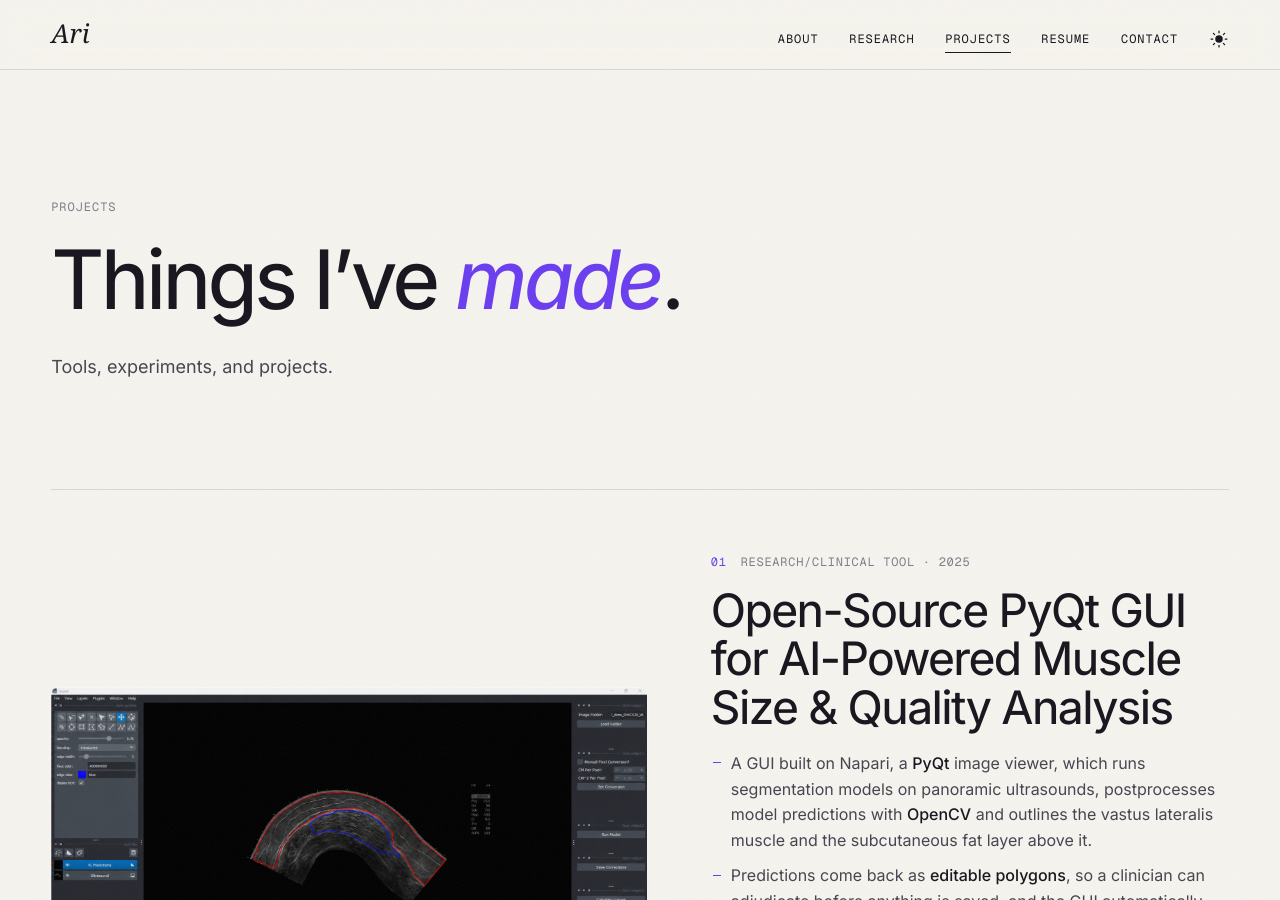
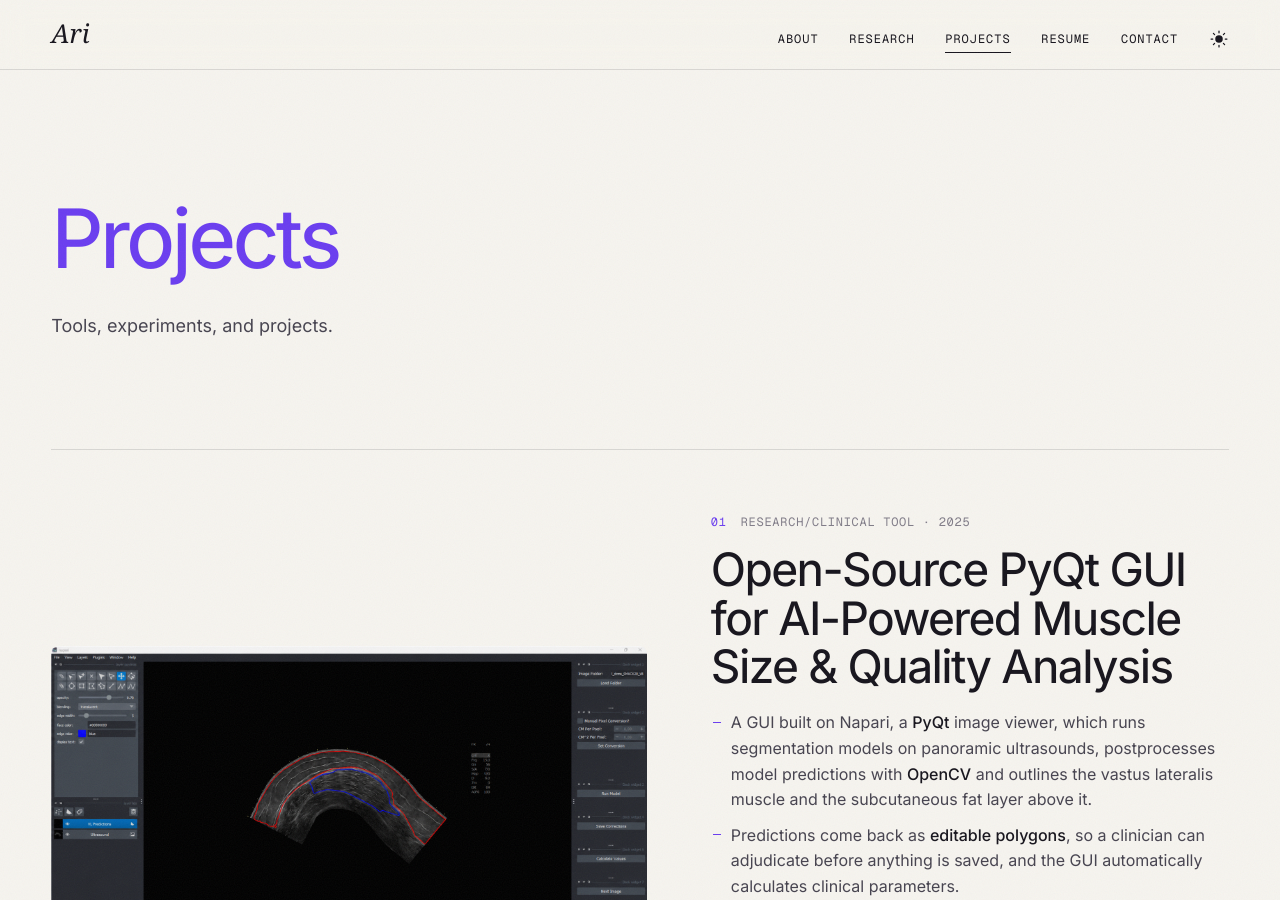
Before and after one commit to Arimitsu06/Arimitsu06.github.io, a Jekyll site: the page built from projects.html, in a window 1280 px wide and 900 px high. Built offline with Jekyll 4.4.1, drawn with Linux system fonts in a browser that asks for light colours; some web fonts are replaced.

Commit message:
Change research and project page titles

```diff
--- a/assets/css/site.css
+++ b/assets/css/site.css
@@ -610,6 +610,7 @@ a:hover > .arrow { transform: translate(2px, -2px); }
   line-height: 1;
   letter-spacing: -0.045em;
   text-wrap: balance;
+  color: var(--accent);
 }
 .page-title em { color: var(--accent); }
 .page-intro { margin: 32px 0 0; max-width: 52ch; font-size: 18px; line-height: 1.6; color: var(--fg-soft); }
--- a/projects.html
+++ b/projects.html
@@ -5,8 +5,7 @@ permalink: /projects/
 ---
 <main class="page wrap">
   <header class="page-head">
-    <p class="page-kicker" data-reveal>Projects</p>
-    <h1 class="page-title" data-reveal>Things I’ve <em>made</em>.</h1>
+    <h1 class="page-title" data-reveal>Projects</h1>
     <p class="page-intro" data-reveal>
       Tools, experiments, and projects.
     </p>
--- a/research.html
+++ b/research.html
@@ -5,8 +5,7 @@ permalink: /research/
 ---
 <main class="page wrap">
   <header class="page-head">
-    <p class="page-kicker" data-reveal>Research</p>
-    <h1 class="page-title" data-reveal>Questions I’m <em>working on</em>.</h1>
+    <h1 class="page-title" data-reveal>Research</h1>
     <p class="page-intro" data-reveal>
       I'm interested in developing and applying AI methods to various fields, from quantum chemistry to medical imaging and others.
       * indicates co-first author with equal contribution.
```
